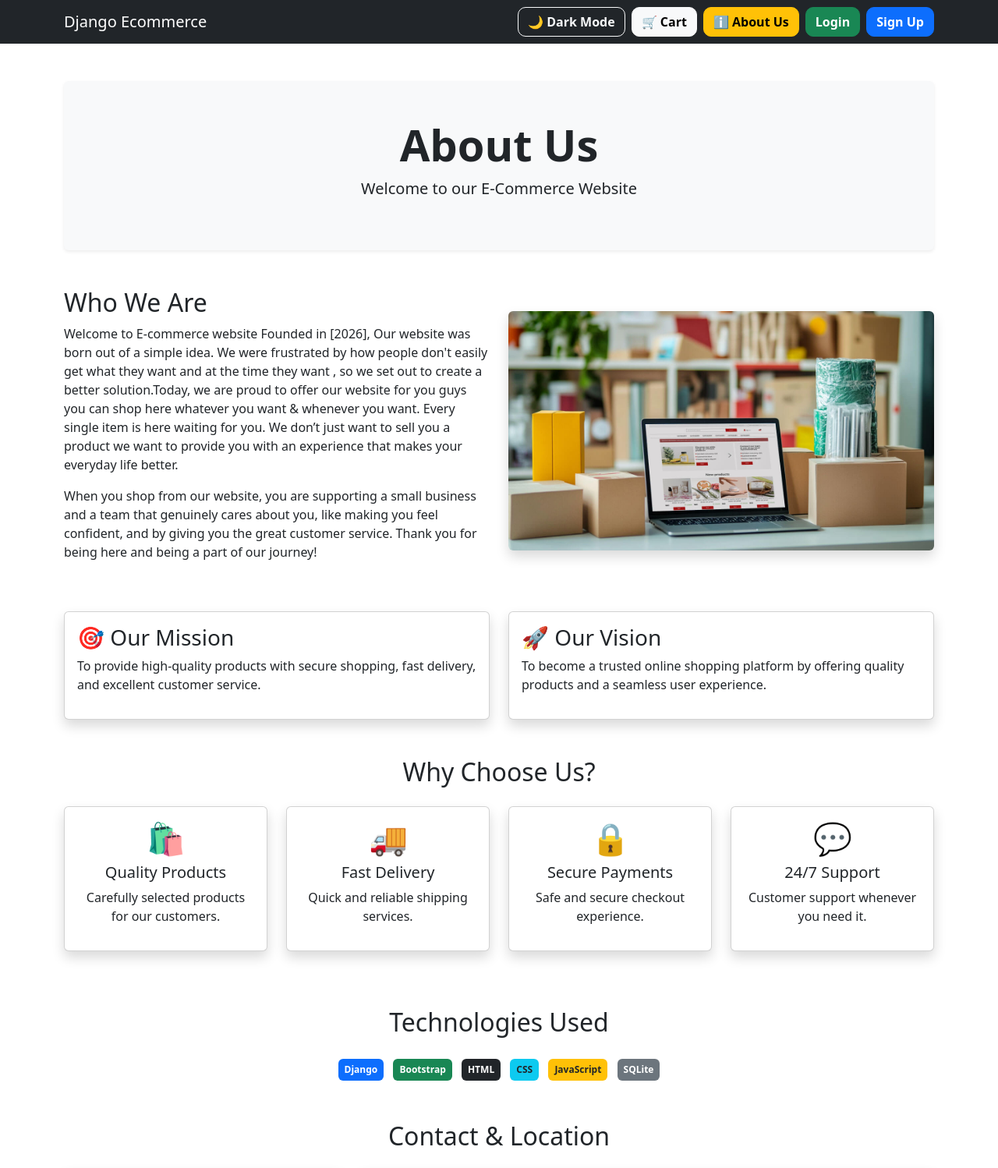
After one commit to Omi005/Django_E-commerce, a Django app: page /about/ in a window 1280 px wide. The commit adds this page. Shown: the top 1498 px of the page at 78% size. Run offline with Django 3.2, Linux system fonts and the light colour scheme.

Commit message:
Add About Us page with Google Maps and dark mode support

```diff
--- a/products/urls.py
+++ b/products/urls.py
@@ -5,6 +5,12 @@ urlpatterns = [
     path('', views.product_list, name='product_list'),
 
     path(
+        'about/',
+        views.about,
+        name='about'
+    ),
+
+    path(
         '<int:product_id>/',
         views.product_detail,
         name='product_detail'
--- a/products/views.py
+++ b/products/views.py
@@ -35,3 +35,9 @@ def product_detail(request, product_id):
             'product': product
         }
     )
+
+def about(request):
+    return render(
+        request,
+        'products/about.html'
+    )
--- a/static/css/style.css
+++ b/static/css/style.css
@@ -103,3 +103,48 @@ body.dark-mode .product-image {
 body.dark-mode .navbar {
     background: #000000 !important;
 }
+
+/* ===========================
+   About Us Hero Section
+=========================== */
+
+.hero-section {
+    background-color: #f8f9fa;
+    transition: all 0.3s ease;
+}
+
+.hero-section h1,
+.hero-section p {
+    color: #212529;
+}
+
+/* ===========================
+   Technology Badges
+=========================== */
+
+body.dark-mode .badge {
+    border: 1px solid #ffffff;
+}
+
+body.dark-mode .badge.bg-dark {
+    background-color: #495057 !important;
+}
+
+body.dark-mode .badge.bg-info {
+    color: #ffffff !important;
+}
+
+body.dark-mode .badge.bg-warning {
+    color: #000000 !important;
+}
+
+/* Dark Mode */
+
+body.dark-mode .hero-section {
+    background-color: #1f1f1f !important;
+}
+
+body.dark-mode .hero-section h1,
+body.dark-mode .hero-section p {
+    color: #ffffff !important;
+}
--- a/templates/base.html
+++ b/templates/base.html
@@ -65,6 +65,13 @@
     href="{% url 'cart' %}"
 >
     🛒 Cart
+</a>
+
+<a
+    class="btn btn-warning me-lg-2 mb-2 mb-lg-0"
+    href="{% url 'about' %}"
+>
+    ℹ️ About Us
 </a>
 
                 {% if user.is_authenticated %}
--- /dev/null
+++ b/templates/products/about.html
@@ -0,0 +1,297 @@
+{% extends 'base.html' %}
+{% load static %}
+
+{% block content %}
+
+<!-- Hero Section -->
+<div class="hero-section text-center py-5 rounded shadow-sm">
+
+    <h1 class="display-4 fw-bold">
+        About Us
+    </h1>
+
+    <p class="lead">
+        Welcome to our E-Commerce Website
+    </p>
+
+</div>
+
+<!-- About Section -->
+<div class="row mt-5 align-items-center">
+
+    <div class="col-lg-6">
+
+        <h2>Who We Are</h2>
+
+        <p>
+            Welcome to E-commerce website Founded in [2026], Our website was born out of a simple idea. We were frustrated by how people don't easily get what they want and at the time they want , so we set out to create a better solution.Today, we are proud to offer our website for you guys you can shop here whatever you want & whenever you want. Every single item is here waiting for you. We don’t just want to sell you a product we want to provide you with an experience that makes your everyday life better.
+
+        </p>
+
+        <p>
+            When you shop from our website, you are supporting a small business and a team that genuinely cares about you, like making you feel confident, and by giving you the great customer service. Thank you for being here and being a part of our journey!
+        </p>
+
+    </div>
+
+    <div class="col-lg-6 text-center">
+
+        <img
+            src="/media/products/E-commerce.jpg"
+            class="img-fluid rounded shadow"
+            alt="About Us"
+        >
+
+    </div>
+
+</div>
+
+<!-- Mission & Vision -->
+<div class="row mt-5">
+
+    <div class="col-md-6">
+
+        <div class="card shadow h-100">
+
+            <div class="card-body">
+
+                <h3>🎯 Our Mission</h3>
+
+                <p>
+                    To provide high-quality products with secure shopping,
+                    fast delivery, and excellent customer service.
+                </p>
+
+            </div>
+
+        </div>
+
+    </div>
+
+    <div class="col-md-6">
+
+        <div class="card shadow h-100">
+
+            <div class="card-body">
+
+                <h3>🚀 Our Vision</h3>
+
+                <p>
+                    To become a trusted online shopping platform by offering
+                    quality products and a seamless user experience.
+                </p>
+
+            </div>
+
+        </div>
+
+    </div>
+
+</div>
+
+<!-- Why Choose Us -->
+<div class="mt-5">
+
+    <h2 class="text-center mb-4">
+        Why Choose Us?
+    </h2>
+
+    <div class="row text-center">
+
+        <div class="col-md-3 mb-4">
+
+            <div class="card h-100 shadow">
+
+                <div class="card-body">
+
+                    <h1>🛍️</h1>
+
+                    <h5>Quality Products</h5>
+
+                    <p>Carefully selected products for our customers.</p>
+
+                </div>
+
+            </div>
+
+        </div>
+
+        <div class="col-md-3 mb-4">
+
+            <div class="card h-100 shadow">
+
+                <div class="card-body">
+
+                    <h1>🚚</h1>
+
+                    <h5>Fast Delivery</h5>
+
+                    <p>Quick and reliable shipping services.</p>
+
+                </div>
+
+            </div>
+
+        </div>
+
+        <div class="col-md-3 mb-4">
+
+            <div class="card h-100 shadow">
+
+                <div class="card-body">
+
+                    <h1>🔒</h1>
+
+                    <h5>Secure Payments</h5>
+
+                    <p>Safe and secure checkout experience.</p>
+
+                </div>
+
+            </div>
+
+        </div>
+
+        <div class="col-md-3 mb-4">
+
+            <div class="card h-100 shadow">
+
+                <div class="card-body">
+
+                    <h1>💬</h1>
+
+                    <h5>24/7 Support</h5>
+
+                    <p>Customer support whenever you need it.</p>
+
+                </div>
+
+            </div>
+
+        </div>
+
+    </div>
+
+</div>
+
+<!-- Technologies -->
+<div class="mt-5">
+
+    <h2 class="text-center mb-4">
+        Technologies Used
+    </h2>
+
+    <div class="text-center">
+
+        <span class="badge bg-primary m-1 p-2">Django</span>
+
+        <span class="badge bg-success m-1 p-2">Bootstrap</span>
+
+        <span class="badge bg-dark m-1 p-2">HTML</span>
+
+        <span class="badge bg-info text-dark m-1 p-2">CSS</span>
+
+        <span class="badge bg-warning text-dark m-1 p-2">JavaScript</span>
+
+        <span class="badge bg-secondary m-1 p-2">SQLite</span>
+
+    </div>
+
+</div>
+
+<!-- Contact & Location -->
+<div class="mt-5">
+
+    <h2 class="text-center mb-4">
+        Contact & Location
+    </h2>
+
+    <div class="row">
+
+        <!-- Contact Details -->
+        <div class="col-lg-4 mb-4">
+
+            <div class="card shadow h-100">
+
+                <div class="card-body">
+
+                    <h4>📍 Address</h4>
+
+                    <p>
+                        ABC E-Commerce Store<br>
+                        Dalton Road,<br>
+                        Mumbai, Maharashtra - 400001<br>
+                        India
+                    </p>
+
+                    <hr>
+
+                    <h4>📞 Phone</h4>
+
+                    <p>
+                        +91 01111 11110
+                    </p>
+
+                    <hr>
+
+                    <h4>📧 Email</h4>
+
+                    <p>
+                        omkar@ecommerce.com
+                    </p>
+
+                    <hr>
+
+                    <h4>🕒 Working Hours</h4>
+
+                    <p>
+                        Monday - Saturday<br>
+                        9:00 AM - 7:00 PM
+                    </p>
+
+                </div>
+
+            </div>
+
+        </div>
+
+        <!-- Google Map -->
+        <div class="col-lg-8 mb-4">
+
+            <div class="card shadow h-100">
+
+                <div class="card-body p-0">
+
+                    <iframe
+                        src="https://www.google.com/maps/embed?pb=!1m18!1m12!1m3!1d30141.403518371615!2d73.07898237501236!3d19.209373175784922!2m3!1f0!2f0!3f0!3m2!1i1024!2i768!4f13.1!3m3!1m2!1s0x3be7958ef72d8707%3A0x84bf6ab96e280b08!2sDombivli%2C%20Kalyan%2C%20Maharashtra!5e0!3m2!1sen!2sin!4v1783431435053!5m2!1sen!2sin"
+                        width="100%"
+                        height="450"
+                        style="border:0;"
+                        allowfullscreen=""
+                        loading="lazy"
+                        referrerpolicy="no-referrer-when-downgrade">
+                    </iframe>
+
+                </div>
+
+            </div>
+
+        </div>
+
+    </div>
+
+</div>
+
+<!-- Button -->
+<div class="text-center mt-5">
+
+    <a
+        href="{% url 'product_list' %}"
+        class="btn btn-primary btn-lg"
+    >
+        Continue Shopping
+    </a>
+
+</div>
+
+{% endblock %}
```
Also changed, not shown: media/products/E-commerce.jpg (added).
